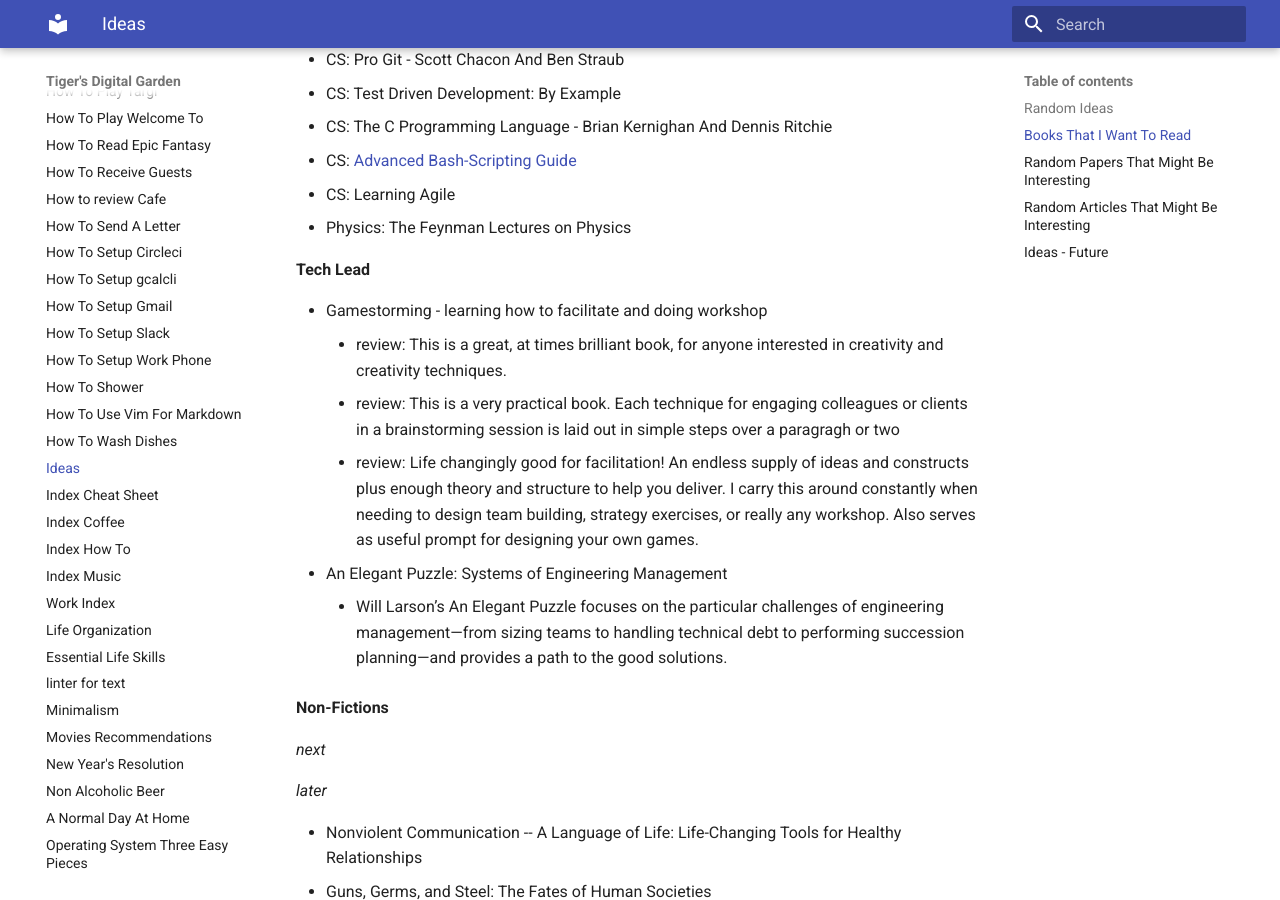
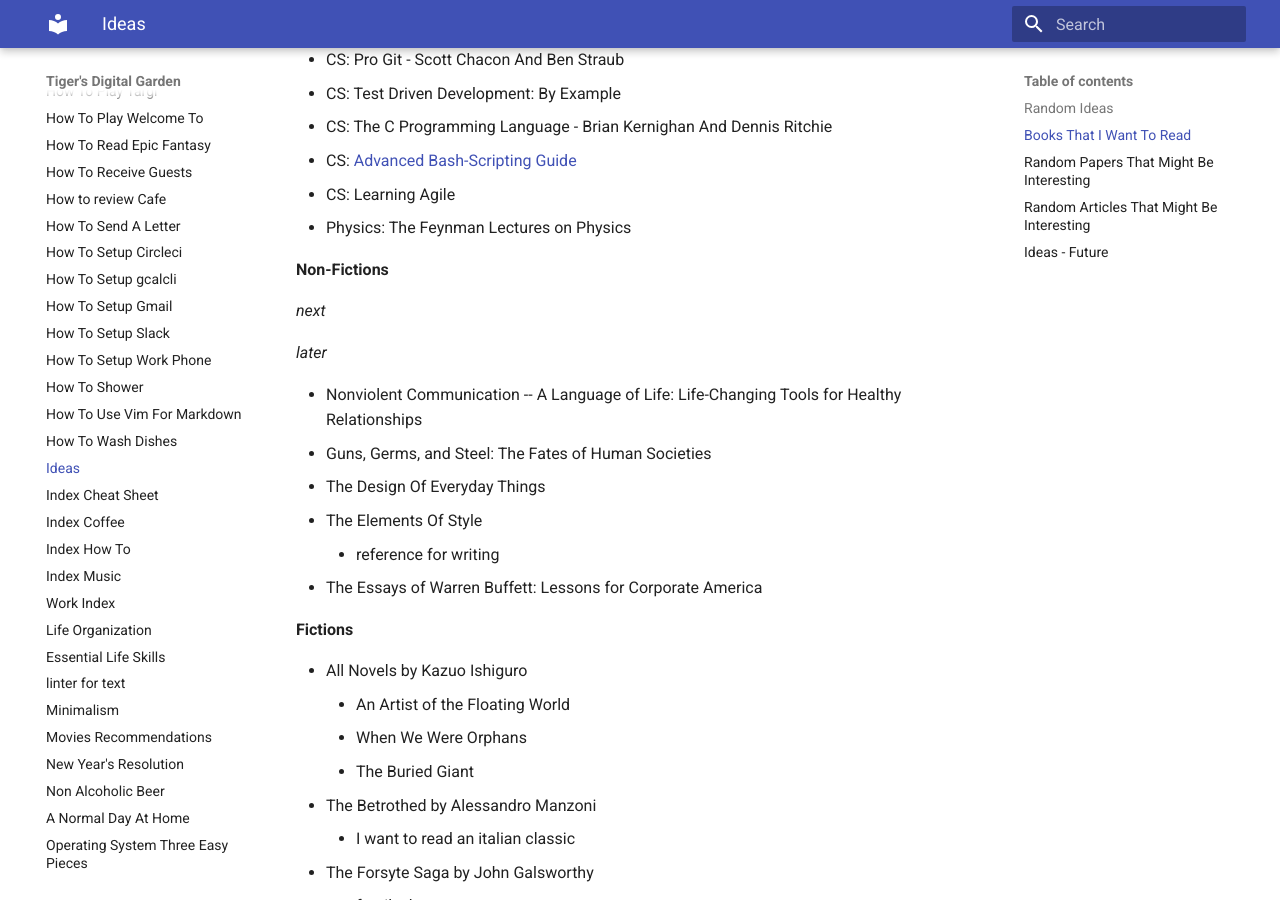
Before and after one commit to ynotstartups/notes, an MkDocs documentation site: the page built from notes/ideas.md, in a window 1280 px wide and 900 px high, scrolled down 1431 px. Built offline with MkDocs 1.6.1 and Material for MkDocs 9.7.7, drawn with Linux system fonts in a browser that asks for light colours; some of the changed text lies outside the part shown.

Commit message:
add ideas

```diff
--- a/notes/ideas.md
+++ b/notes/ideas.md
@@ -8,8 +8,6 @@
 
 ## Random Ideas
 
-- Setup c to compile three easy pieces page 37
-
 ## Books That I Want To Read
 
 **Criteria**
@@ -48,15 +48,6 @@
 - CS: [Advanced Bash-Scripting Guide](https://tldp.org/LDP/abs/html/index.html)
 - CS: Learning Agile
 - Physics: The Feynman Lectures on Physics
-
-**Tech Lead**
-
-- Gamestorming - learning how to facilitate and doing workshop
-  - review: This is a great, at times brilliant book, for anyone interested in creativity and creativity techniques.
-  - review: This is a very practical book. Each technique for engaging colleagues or clients in a brainstorming session is laid out in simple steps over a paragragh or two
-  - review: Life changingly good for facilitation! An endless supply of ideas and constructs plus enough theory and structure to help you deliver. I carry this around constantly when needing to design team building, strategy exercises, or really any workshop. Also serves as useful prompt for designing your own games.
-- An Elegant Puzzle: Systems of Engineering Management
-  - Will Larson’s An Elegant Puzzle focuses on the particular challenges of engineering management—from sizing teams to handling technical debt to performing succession planning—and provides a path to the good solutions.
 
 **Non-Fictions**
 
@@ -118,13 +109,6 @@
   - to learn more about git
 - DOCKER: fork `ekalinin/Dockerfile.vim`
   - add `django-admin`, `source` to `syn keyword bashStatement` https://github.com/ekalinin/Dockerfile.vim/blob/master/syntax/Dockerfile.vim#L28
-- VIM: start using snippet or just continue using `abbreviations`
-  - why what how template
-  - refinement and planning reminders
-  - Jira tickets templates
-  - bug report template
-  - variable columns tables in markdown
-  - 👍 abbreviations - simpler to setup, no dependencies
 - VIM: Visual In Indent
   - useful in markdown, when I want to sort a list of items, such as below, so `viIndent` then `<leader>s` to sort
     - a
```
Also changed, not shown: other parts of notes/ideas.md (+3 -1 lines).
